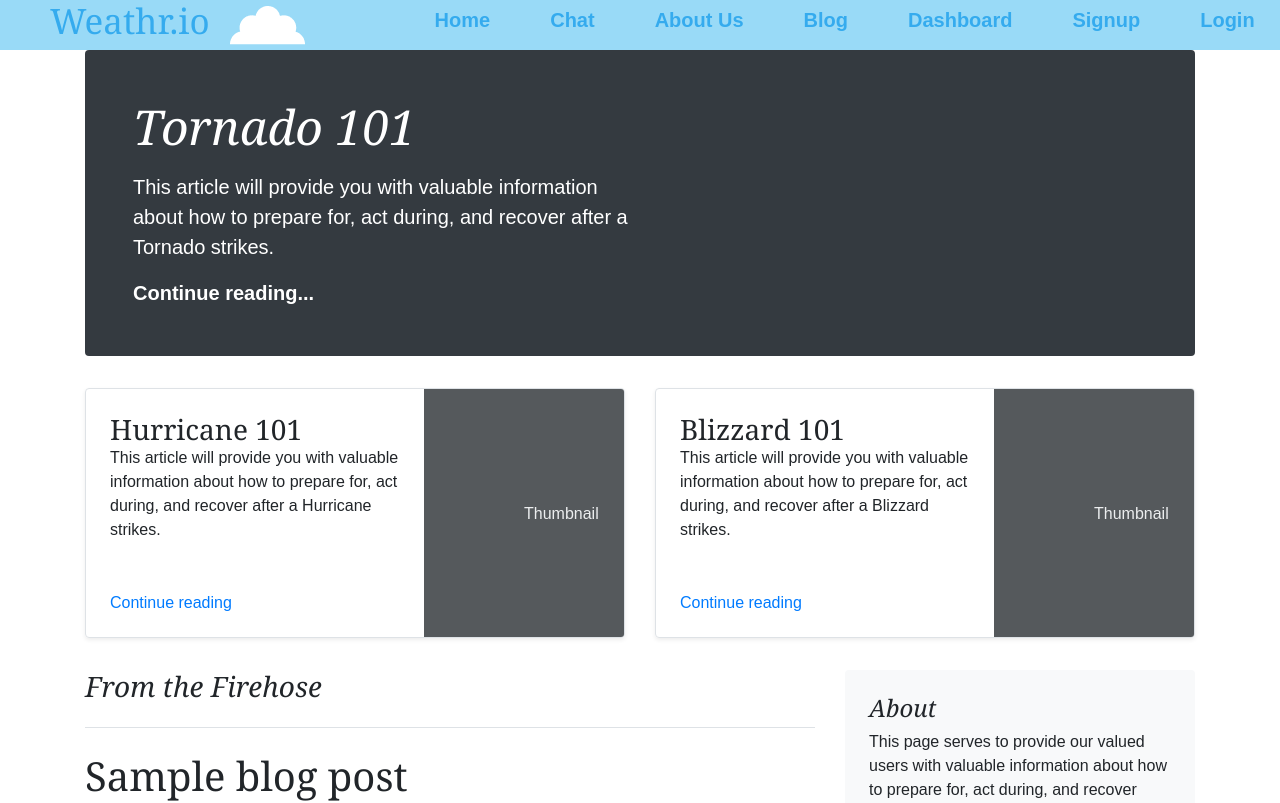
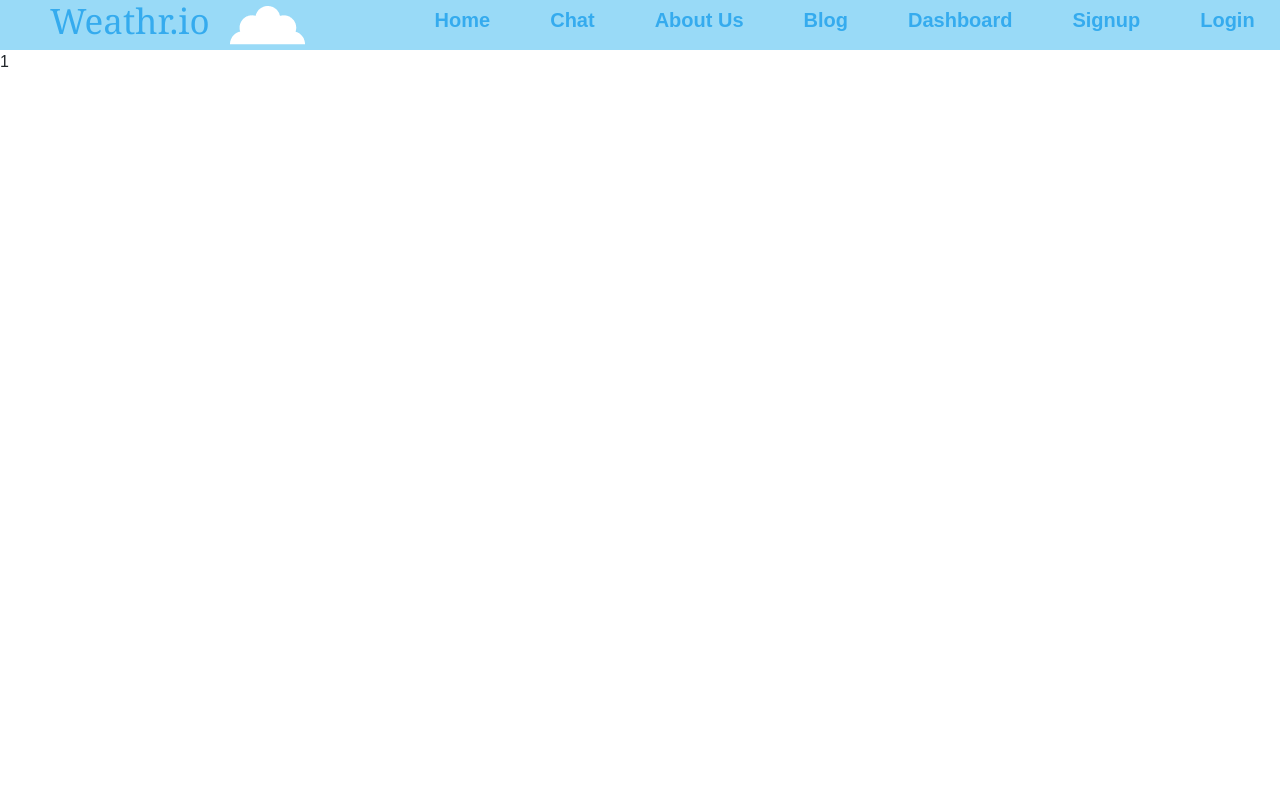
Before and after one commit to meimunchi/Weathr.io, a React (Create React App) app in the folder frontend/: page /blog/1 in a window 1280 px wide. Shown: the top 803 px of the page. Built offline with nearby package versions, Linux system fonts and the light colour scheme; a web font is replaced by a local one.

Commit message:
Adds blog params

```diff
--- a/frontend/src/App/About/about.tsx
+++ b/frontend/src/App/About/about.tsx
@@ -1,9 +1,9 @@
 import React, { useEffect, useState } from 'react';
 import bigCloud from '../../assets/big-blue-cloud.png'
-import johnHead from '../../assets/John.PNG'
+import johnHead from '../../assets/John.png'
 import antoineHead from '../../assets/antoine.jpg'
 import victoriaHead from '../../assets/victoria.jpg'
-import colinHead from '../../assets/Colin.PNG'
+import colinHead from '../../assets/Colin.png'
 import tianruiHead from '../../assets/Tianrui.jpg'
 import './about.css'
 import 'bootstrap/dist/css/bootstrap.css'
--- a/frontend/src/App/App.tsx
+++ b/frontend/src/App/App.tsx
@@ -9,7 +9,8 @@ import { User } from './user.interface'
 import Home from './Home/home'
 import About from './About/about';
 import ChatBotPage from './ChatBot/chat-bot';
-import BlogPage from './Blog/blog'
+import BlogMain from './BlogMain/blog-main'
+import BlogPage from './BlogPage/blog-page'
 
 function App() {
   const [user, setUser] = useState(null as User | null)
@@ -43,7 +44,8 @@ function App() {
         <Route exact path='/' component={Home} />
         <Route path='/chat' component={ChatBotPage} />
         <Route path='/about-us' component={About} />
-        <Route path='/blog' component={BlogPage} />
+        <Route path='/blog/:name' render={(props) => <BlogPage {...props }/>} />
+        <Route exact path='/blog' component={BlogMain} />
         <Route path='/'>
           <Redirect to='/' />
         </Route>
--- /dev/null
+++ b/frontend/src/App/BlogPage/blog-page.tsx
@@ -0,0 +1,18 @@
+import React from 'react'
+import { RouteComponentProps } from 'react-router'
+
+interface BlogParams {
+  name: string
+}
+
+interface BlogPageProps extends RouteComponentProps<BlogParams>{
+}
+
+function BlogPage({ match }: BlogPageProps) {
+
+  return (
+    <div>{ match.params.name }</div>
+  )
+}
+
+export default BlogPage
```
Also changed, not shown: frontend/src/App/BlogMain/blog-main.tsx (renamed from frontend/src/App/Blog/blog.tsx, +5 -5 lines), frontend/src/App/BlogMain/blog-main.css (renamed from frontend/src/App/Blog/blog.css), frontend/src/assets/John.png (renamed from frontend/src/assets/John.PNG), 1 other file (tests, documents, lock files or other folders).
